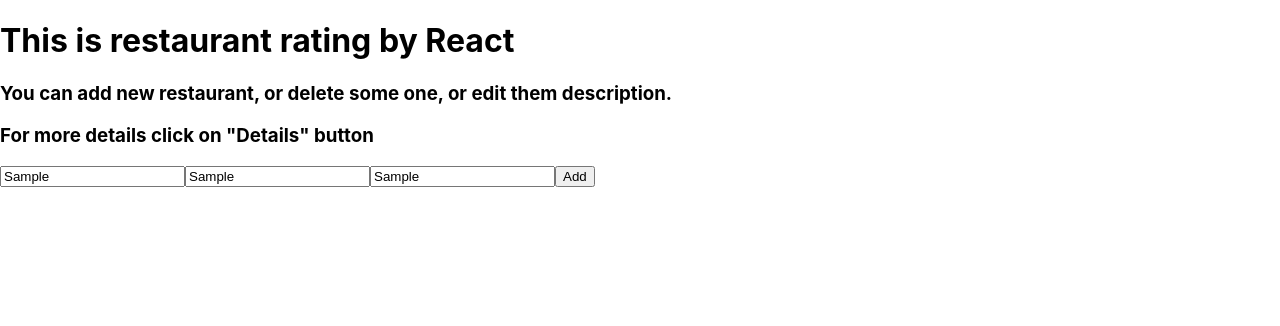
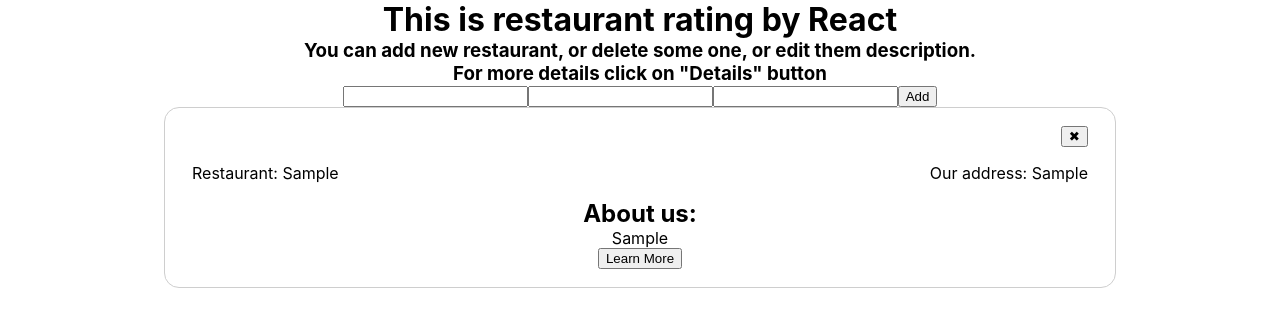
Before and after one commit to skaptelinin/react_kaptelinin, a React (Create React App) app: page / in a window 1280 px wide. Both pictures are taken after typing "Sample", "Sample", "Sample" into the empty fields and a click on the button "Add". Shown: the top 326 px of the page. Built offline with nearby package versions, Linux system fonts and the light colour scheme.

Commit message:
Adding & removing has been completed

```diff
--- a/src/App.css
+++ b/src/App.css
@@ -24,6 +24,67 @@
   color: white;
 }
 
+body {
+  display: flex;
+  flex-direction: column;
+  align-items: center;
+  justify-content: space-around;
+}
+
+header {
+ text-align: center;
+}
+
+h1, h2, h3 {
+  margin-block-start: 0;
+    margin-block-end: 0;
+}
+
+#root {
+  width: 70%;
+}
+
+.main-section {
+  display: flex;
+  flex-direction: column;
+  align-items: center;
+  justify-content: space-around;
+}
+
+.restaurant-item {
+  width: 100%;
+  display: flex;
+  flex-direction: column;
+  align-items: center;
+  justify-content: space-around;
+  border: 1px #cecece solid;
+  border-radius: 15px;
+  padding: 2% 3% 2%;
+}
+
+.restaurant-item__delete-button {
+  align-self: flex-end;
+}
+
+.restaurant-item__header {
+  width: 100%;
+  display: flex;
+  flex-direction: row;
+  align-items: center;
+  justify-content: space-between;
+}
+
+.restaurant-item__footer {
+  display: flex;
+  flex-direction: column;
+  align-items: center;
+  justify-content: space-between;
+}
+
+.restaurant-text {
+  text-align: center;
+}
+
 .App-link {
   color: #61dafb;
 }
--- a/src/App.js
+++ b/src/App.js
@@ -1,14 +1,11 @@
 import React from 'react';
 import './App.css';
-import FormApp from './FormApp.js';
+// import FormApp from './FormApp.js';
 import RestaurantList from './RestaurantList.js'
 
 function App() {
   return (
-    <div>
-    <FormApp/>
-
-    </div>
+     <RestaurantList/>
   );
 }
 
--- a/src/FormApp.js
+++ b/src/FormApp.js
@@ -10,8 +10,6 @@ class FormApp extends React.Component {
         address: '',
         id: Math.random()
     };
-    this.handleChange = this.handleChange.bind(this);
-    this.handleSubmit = this.handleSubmit.bind(this);
   }
 
   handleChange = (event) => {
@@ -23,12 +21,14 @@ class FormApp extends React.Component {
   handleSubmit = (event) => {
     event.preventDefault();
     this.setState({
-      name: this.state.name,
-      address: this.state.address,
-      description: this.state.description,
       id: Math.random()
     });
-    console.log(this.state.name);
+    this.props.addRestaurant(this.state);
+    this.setState({
+        name: '',
+        description: '',
+        address: '',
+    })
   }
 
   render() {
--- a/src/RestaurantList.js
+++ b/src/RestaurantList.js
@@ -1,5 +1,6 @@
 import React from 'react';
 import FormApp from './FormApp.js';
+import { element } from 'prop-types';
 
 class RestaurantList extends React.Component {
     constructor(props) {
@@ -7,20 +8,84 @@ class RestaurantList extends React.Component {
         this.state = {
            restaurants: []
         };
-        this.addRestaurant=this.addRestaurant.bind(this);
       }
 
-    addRestaurant = (item) => {
+    addRestaurant = async (item) => {
+        await this.setState((state) => ({
+            restaurants: [...this.state.restaurants, item]
+        }));
+        localStorage.setItem('restaurants_list', JSON.stringify(this.state.restaurants));
+    }
+
+    deleteRestaurant = async (itemID) => {
+        await this.setState((state) => ({
+            restaurant: this.state.restaurants.forEach((item, index) => {
+               if (item.id === itemID) {
+                this.state.restaurants.splice(index, 1);
+               }
+            })
+        }));
+        localStorage.setItem('restaurants_list', JSON.stringify(this.state.restaurants));
+    }
+
+    editRestaurantField = async (itemID, currentField) => {
+        const newValue = document.getElementById('edit-form').nodeValue();
+        await this.setState((state) => ({
+            restaurant: this.state.restaurants.forEach((item, index) => {
+                if (item.id === itemID) {
+                  item.currentField = newValue;
+                }
+             })
+        }))
+    }
+
+    handleDoubleClick = (event) => {
+        event.preventDefault();
+    }
+
+    componentDidMount() {
+        let temporaryRestaurantList = localStorage.getItem('restaurants_list');
+        temporaryRestaurantList = (temporaryRestaurantList)
+        ?JSON.parse(temporaryRestaurantList):[];
         this.setState({
-            restaurants: [item, ...this.state.restaurants]
+            restaurants: temporaryRestaurantList
         });
     }
 
     render() {
         return(
-            <div>
-                <FormApp onSubmit={this.addRestaurant} />
-                {JSON.stringify(this.state.restaurants)}
+            <div className="main-section">
+                <FormApp addRestaurant={this.addRestaurant} />
+                {this.state.restaurants.map(element => (
+                  <div key={element.id} className="restaurant-item">
+                      <button className="btn restaurant-item__delete-button"
+                      onClick={() => this.deleteRestaurant(element.id)}>&#10006;</button>
+                      <div className="restaurant-item__header">
+                          <p>
+                          Restaurant:&nbsp;
+                  <span className="restaurant-item__name restaurant-text"
+                  onDoubleClick={this.handleDoubleClick}>
+                       {element.name}
+                  </span>
+                  </p>
+                  <p>
+                      Our address:&nbsp;
+                  <span className="restaurant-item__address restaurant-text"
+                  onDoubleClick={this.handleDoubleClick}>
+                      {element.address}
+                  </span>
+                  </p>
+                  </div>
+                  <div className="restaurant-item__footer">
+                      <h2>About us:</h2>
+                  <span className="restaurant-item__description restaurant-text"
+                  onDoubleClick={this.handleDoubleClick}>
+                       {element.description}
+                  </span>
+                  <button className="btn">Learn More</button>
+                  </div>
+              </div>
+                ))}
             </div>
         );
     }
```
Also changed, not shown: 1 other file (tests, documents, lock files or other folders).
